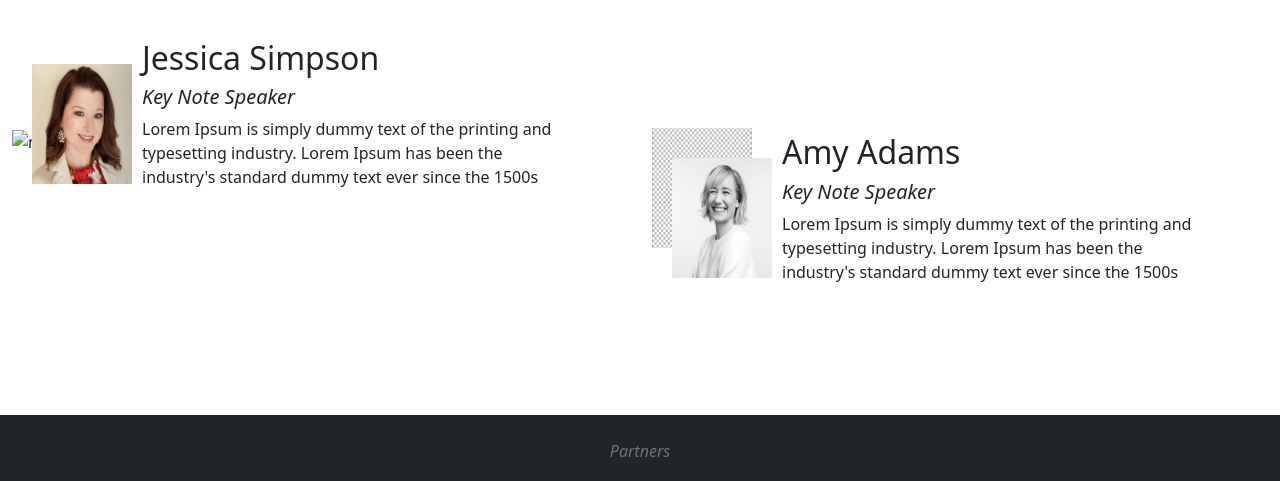
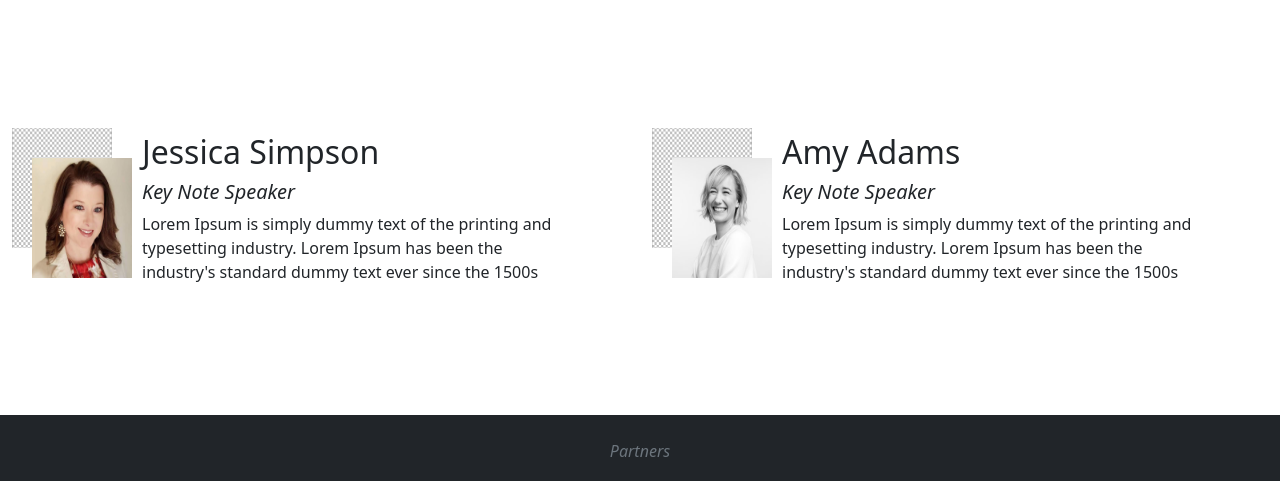
Before and after one commit to JulianaOsemeke/ConferencePage, a plain HTML site: page index.html in a window 1280 px wide. Shown: the part 1580-2061 px from the top of the page. Drawn offline with nearby package versions, Linux system fonts and the light colour scheme.

Commit message:
Correct linter error in index.html file

```diff
--- a/index.html
+++ b/index.html
@@ -205,7 +205,7 @@
         <div class="col-6">
           <div>
            <div class="persondiv">
-            <div class="box"><img  src="Assets/Images/no-background (1).png" alt="mesh"></div>
+            <div class="box"><img  src="Assets/Images/no-background.png" alt="mesh"></div>
            <div  class="writer">
              <img src="Assets/Images/Jessica-simpson.png"  alt="speakerpic">
           </div >
```
